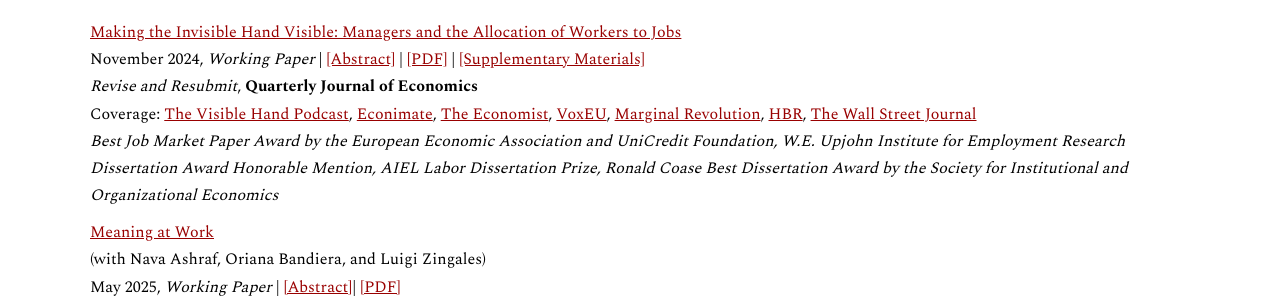
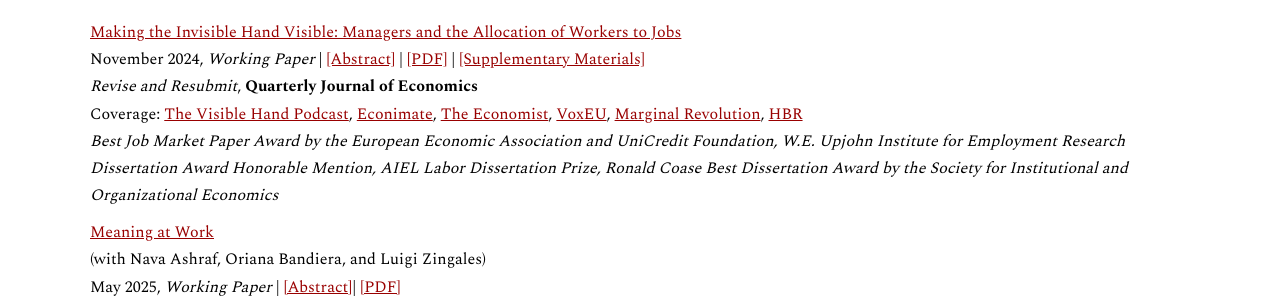
Before and after one commit to virginiaminni/virginiaminni.github.io, a Jekyll site: the page built from research.md, in a window 1280 px wide. Shown: the part 222-520 px from the top of the page. Built offline with Jekyll 4.4.1, drawn with Linux system fonts in a browser that asks for light colours.

Commit message:
Update research.md

```diff
--- a/research.md
+++ b/research.md
@@ -11,7 +11,7 @@ permalink: /research/
 <a href="/assets/files/Minni_JMP.pdf" target="_blank" rel="noopener noreferrer">Making the Invisible Hand Visible: Managers and the Allocation of Workers to Jobs</a> <br>
 November 2024, *Working Paper* |  <a href="#" class="toggle-abstract" data-target="abstract-1" style="text-decoration: underline; color: #990000;">[Abstract]</a> | <a href="/assets/files/Minni_JMP.pdf" target="_blank" rel="noopener noreferrer">[PDF]</a> | <a href="/assets/files/Minni_Managers_Supplementary.pdf" target="_blank" rel="noopener noreferrer">[Supplementary Materials]</a> <br>
 *Revise and Resubmit*, **Quarterly Journal of Economics** <br>
-Coverage: <a href="https://www.thevisiblehand.uk/episodes/episode-54" target="_blank" rel="noopener noreferrer">The Visible Hand Podcast</a>, <a href="https://www.youtube.com/watch?v=83ivIJCi2bQ&feature=youtu.be" target="_blank" rel="noopener noreferrer">Econimate</a>, <a href="https://www.economist.com/business/2024/03/21/the-secret-to-career-success-may-well-be-off-to-the-side" target="_blank" rel="noopener noreferrer">The Economist</a>,  <a href="https://cepr.org/voxeu/columns/good-managers-better-matches-job-allocation-effects-worker-productivity" target="_blank" rel="noopener noreferrer">VoxEU</a>, <a href="https://marginalrevolution.com/marginalrevolution/2025/06/the-value-of-good-management-and-also-talent-allocation.html?utm_source=rss&utm_medium=rss&utm_campaign=the-value-of-good-management-and-also-talent-allocation" target="_blank" rel="noopener noreferrer">Marginal Revolution</a>, <a href="https://hbr.org/2025/09/research-roundup-ceo-start-dates-online-reviews-ais-impact-on-morale-and-more" target="_blank" rel="noopener noreferrer">HBR</a>, <a href="" target="_blank" rel="noopener noreferrer">The Wall Street Journal</a> <br>
+Coverage: <a href="https://www.thevisiblehand.uk/episodes/episode-54" target="_blank" rel="noopener noreferrer">The Visible Hand Podcast</a>, <a href="https://www.youtube.com/watch?v=83ivIJCi2bQ&feature=youtu.be" target="_blank" rel="noopener noreferrer">Econimate</a>, <a href="https://www.economist.com/business/2024/03/21/the-secret-to-career-success-may-well-be-off-to-the-side" target="_blank" rel="noopener noreferrer">The Economist</a>,  <a href="https://cepr.org/voxeu/columns/good-managers-better-matches-job-allocation-effects-worker-productivity" target="_blank" rel="noopener noreferrer">VoxEU</a>, <a href="https://marginalrevolution.com/marginalrevolution/2025/06/the-value-of-good-management-and-also-talent-allocation.html?utm_source=rss&utm_medium=rss&utm_campaign=the-value-of-good-management-and-also-talent-allocation" target="_blank" rel="noopener noreferrer">Marginal Revolution</a>, <a href="https://hbr.org/2025/09/research-roundup-ceo-start-dates-online-reviews-ais-impact-on-morale-and-more" target="_blank" rel="noopener noreferrer">HBR</a> <br>
 *Best Job Market Paper Award by the European Economic Association and UniCredit Foundation, W.E. Upjohn Institute for Employment Research Dissertation Award Honorable Mention, AIEL Labor Dissertation Prize, Ronald Coase Best Dissertation Award by the Society for Institutional and Organizational Economics* <br>
 <div id="abstract-1" style="display: none; margin-top: 10px;">
 <em>Abstract:</em> Why do managers matter for firm performance? This paper provides evidence of the critical role of managers in matching workers to jobs within the firm using the universe of personnel records from a large multinational firm. The data covers 200,000 white-collar workers and 30,000 managers over 10 years in 100 countries. I identify good managers as the top 30% by their speed of promotion and leverage exogenous variation induced by the rotation of managers across teams. I find that good managers cause workers to reallocate within the firm through lateral and vertical transfers. This leads to large and persistent gains in workers’ career progression and productivity. Seven years after the manager transition, workers earn 30% more and perform better on objective performance measures. My results imply that the visible hands of managers match workers’ specific skills to specialized jobs, leading to an improvement in the productivity of existing workers that outlasts the managers’ time at the firm.
```
